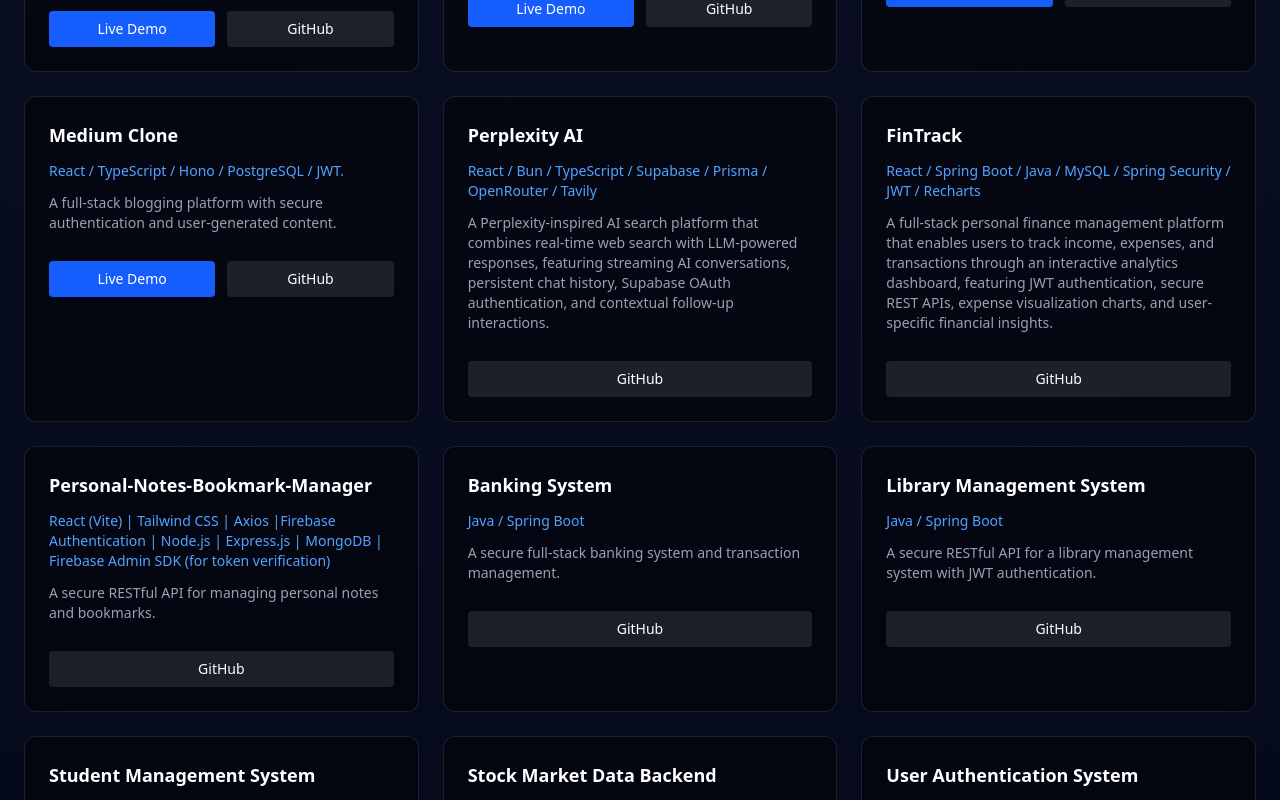
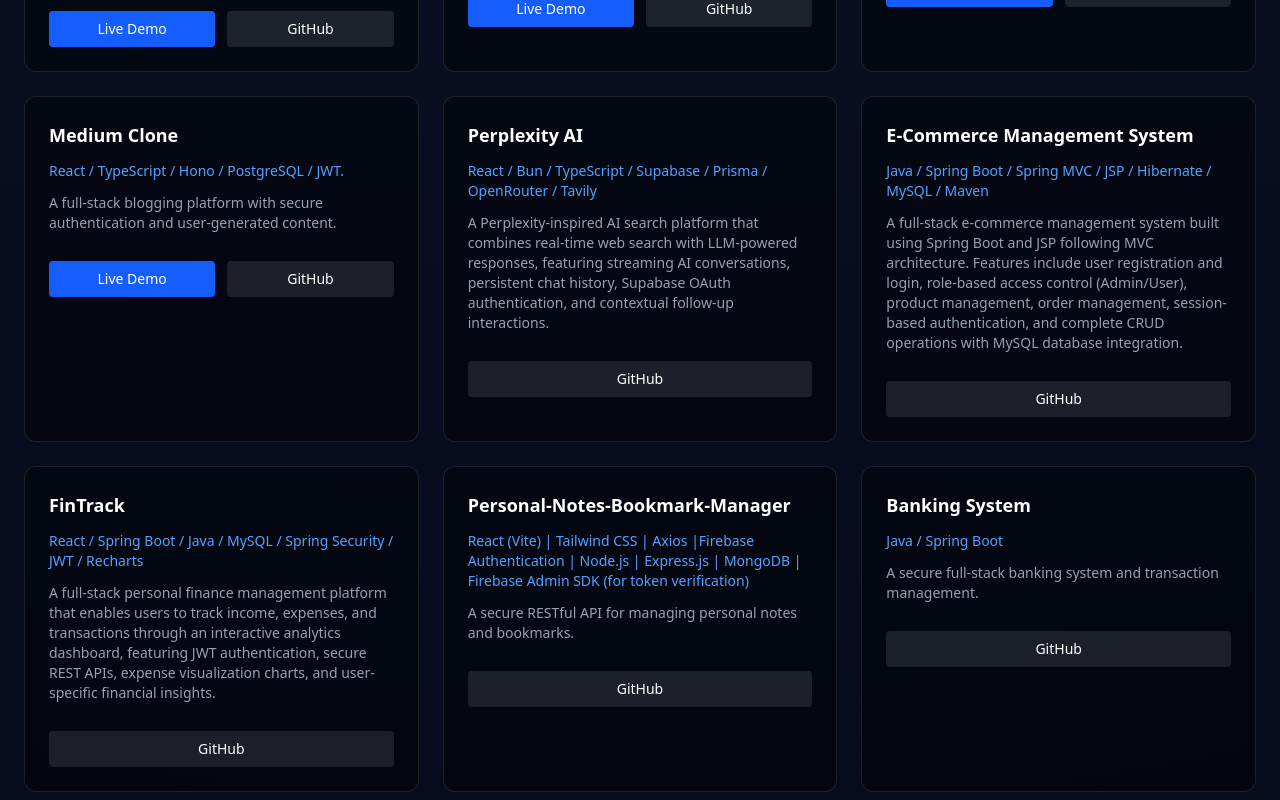
Before and after one commit to MohamedFazil1406/Portfolio, a Next.js app: page / in a window 1280 px wide. Shown: the part 2000-2800 px from the top of the page. Built offline with nearby package versions, Linux system fonts and the light colour scheme.

Commit message:
new project

```diff
--- a/components/sections/Projects.tsx
+++ b/components/sections/Projects.tsx
@@ -36,6 +36,12 @@
     stack: "React / Bun / TypeScript / Supabase / Prisma / OpenRouter / Tavily",
     desc: "A Perplexity-inspired AI search platform that combines real-time web search with LLM-powered responses, featuring streaming AI conversations, persistent chat history, Supabase OAuth authentication, and contextual follow-up interactions.",
     github: "https://github.com/MohamedFazil1406/perplexity",
+  },
+  {
+    title: "E-Commerce Management System",
+    stack: "Java / Spring Boot / Spring MVC / JSP / Hibernate / MySQL / Maven",
+    desc: "A full-stack e-commerce management system built using Spring Boot and JSP following MVC architecture. Features include user registration and login, role-based access control (Admin/User), product management, order management, session-based authentication, and complete CRUD operations with MySQL database integration.",
+    github: "YOUR_GITHUB_REPOSITORY_LINK",
   },
   {
     title: "FinTrack",
```
